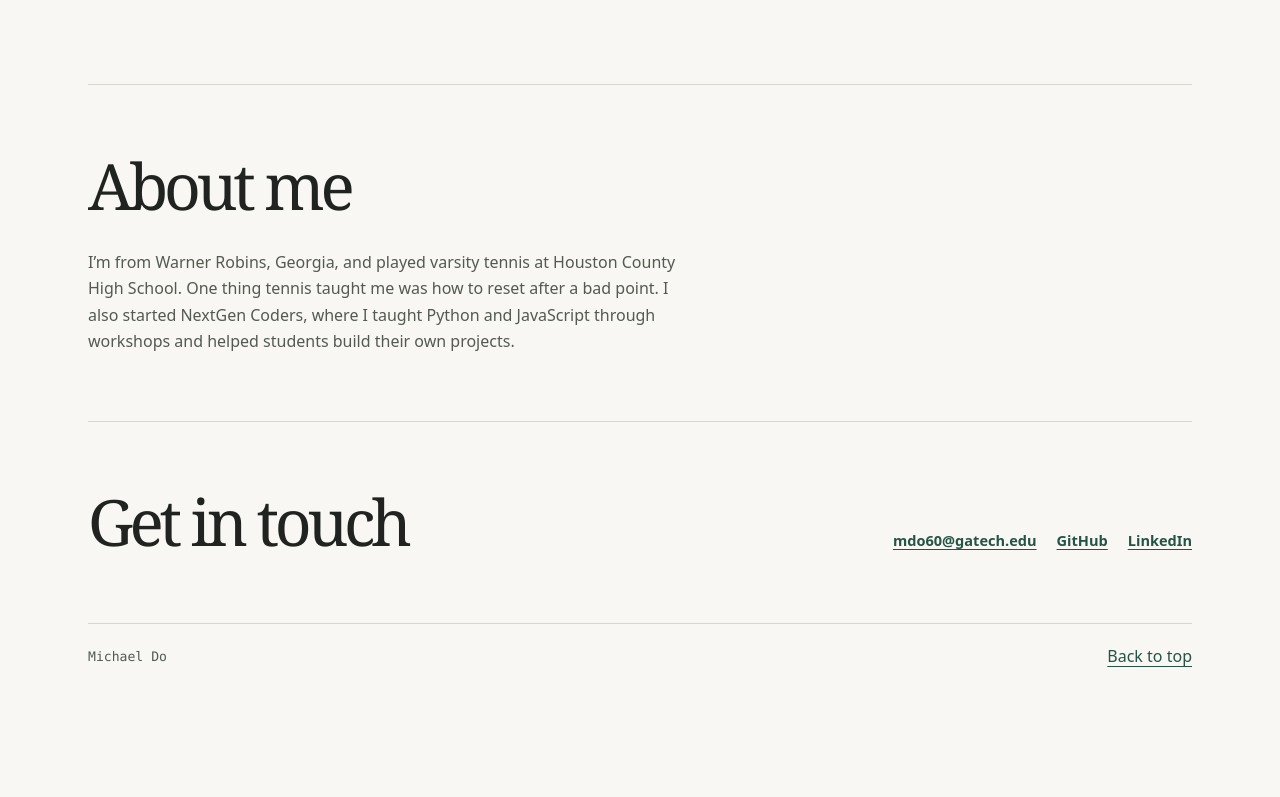
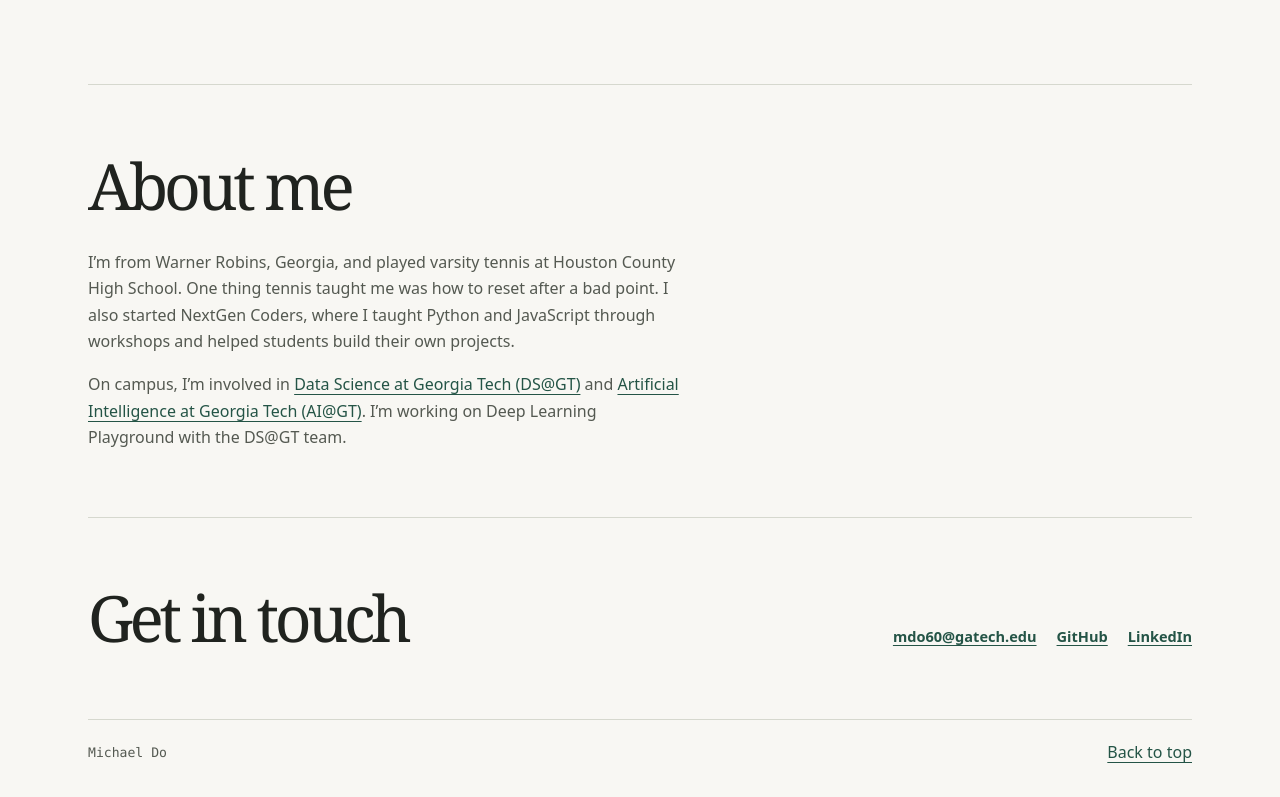
Before and after one commit to michaeldo07/michaeldo07.github.io, a plain HTML site: page index.html in a window 1280 px wide. Shown: the part 3122-3919 px from the top of the page. Before the commit the page ends 3827 px from the top, so only its background shows below. Drawn offline with Linux system fonts and the light colour scheme.

Commit message:
Add Georgia Tech student organization involvement

```diff
--- a/index.html
+++ b/index.html
@@ -220,6 +220,7 @@ h3 { font-size: clamp(1.5rem, 2.5vw, 2.08rem); letter-spacing: -.036em; }
     <section class="section" id="about" aria-labelledby="about-title">
       <div class="section-head"><h2 id="about-title">About me</h2></div>
       <p class="bio">I’m from Warner Robins, Georgia, and played varsity tennis at Houston County High School. One thing tennis taught me was how to reset after a bad point. I also started NextGen Coders, where I taught Python and JavaScript through workshops and helped students build their own projects.</p>
+      <p class="bio">On campus, I’m involved in <a href="https://datasciencegt.org/">Data Science at Georgia Tech (DS@GT)</a> and <a href="https://www.aigatech.org/">Artificial Intelligence at Georgia Tech (AI@GT)</a>. I’m working on Deep Learning Playground with the DS@GT team.</p>
     </section>
 
     <section class="section contact" id="contact" aria-labelledby="contact-title">
```
